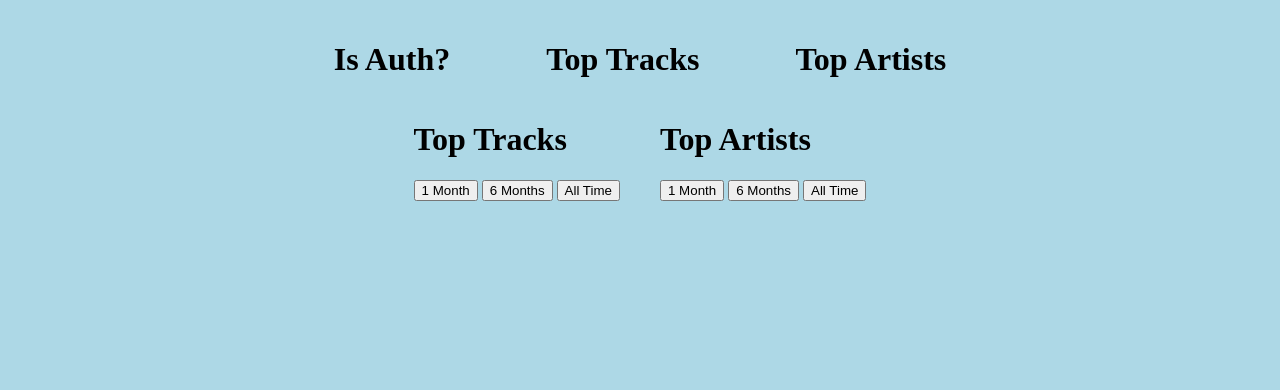
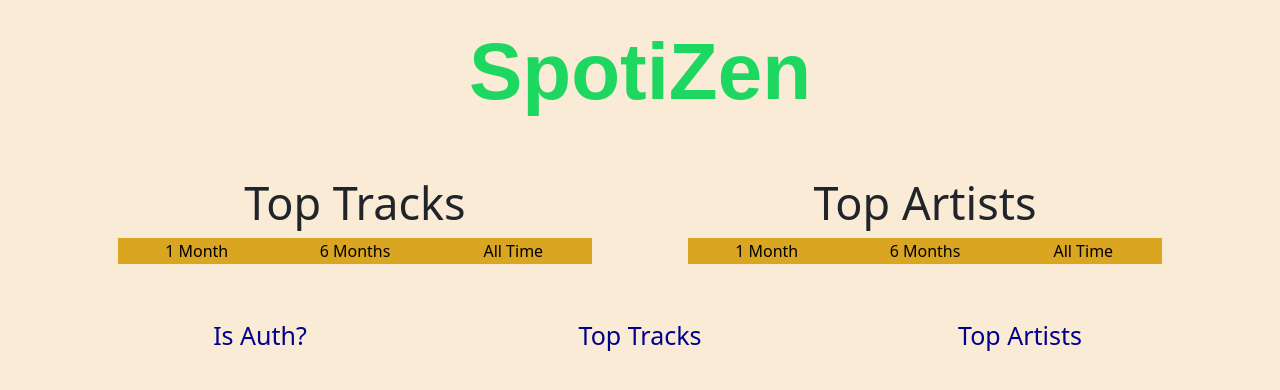
Before and after one commit to puravparab/SpotiZen, a Django app: page /main/ in a window 1280 px wide. Shown: the top 390 px of the page. Run offline with Django 3.2, Linux system fonts and the light colour scheme.

Commit message:
Updated styling

```diff
--- a/SpotiZen/frontend/templates/frontend/index.html
+++ b/SpotiZen/frontend/templates/frontend/index.html
@@ -1,16 +1,22 @@
 {% load static %}
 <!DOCTYPE html>
-<html>
+<html lang="en">
 <head>
 	<meta charset="utf-8">
+	<meta name="viewport" content="width=device-width, initial-scale=1">
+	<link href="https://cdn.jsdelivr.net/npm/bootstrap@5.1.1/dist/css/bootstrap.min.css" rel="stylesheet" integrity="sha384-F3w7mX95PdgyTmZZMECAngseQB83DfGTowi0iMjiWaeVhAn4FJkqJByhZMI3AhiU" crossorigin="anonymous">
 	<link rel="stylesheet" type="text/css" href="{% static 'frontend/css/main.css' %}">
+	<link rel="stylesheet" type="text/css" href="{% static 'frontend/css/bootstrap.css' %}">
+	<link rel="stylesheet" type="text/css" href="{% static 'frontend/css/dynamic.css' %}">
+
 	<title> SpotiZen </title>
 </head>
 <body>
-	<div class="main">
+	<div class="container">
 		{% block content %}
 		{% endblock %}
 	</div>
 	<script type="module" src="{% static 'frontend/js/main.js' %}" ></script>
+	<script src="https://cdn.jsdelivr.net/npm/bootstrap@5.1.1/dist/js/bootstrap.bundle.min.js" integrity="sha384-/bQdsTh/da6pkI1MST/rWKFNjaCP5gBSY4sEBT38Q/9RBh9AH40zEOg7Hlq2THRZ" crossorigin="anonymous"></script>
 </body>
 </html>
--- a/SpotiZen/frontend/templates/frontend/main.html
+++ b/SpotiZen/frontend/templates/frontend/main.html
@@ -1,40 +1,55 @@
 {% extends "frontend/index.html" %}
 
 {% block content %}
-	<div class="header">
-		<a href="{% url 'is-spotify-auth' %}">
+	<!-- Header -->
+	<div class="row justify-content-center align-items-center py-4 header">
+		<div class="col-12 col-md-5 title">
+			<h1>SpotiZen</h1>
+		</div>
+	</div>
+
+	<!-- Top Tracks and Top Artists Showcase-->
+	<div class="row justify-content-around align-items-start py-4 showcase">
+		<div class="col-lg-5 topTracksList">
+			<div class="row justify-content-center align-items-center title">
+				<h1 class="col-8">Top Tracks</h1>
+			</div>
+			<div class="row justify-content-around align-items buttonGrid">
+				<button class="col track-btn-1">1 Month</button>
+				<button class="col track-btn-2">6 Months</button>
+				<button class="col track-btn-3">All Time</button>
+			</div>
+			<div class="row justify-content-center align-items-center py-3" id="track"></div>
+		</div>
+
+		<div class="col-lg-5 topArtistsList">
+			<div class="row justify-content-center align-items-center title">
+				<h1 class="col-8">Top Artists</h1>
+			</div>
+			<div class="row buttonGrid">
+				<button class="col artist-btn-1">1 Month</button>
+				<button class="col artist-btn-2">6 Months</button>
+				<button class="col artist-btn-3">All Time</button>
+			</div>
+			<div class="row justify-content-center align-items-center py-3">
+				<div id="artist"></div>
+			</div>
+		</div>
+	</div>
+
+	<!-- Footer -->
+	<div class="row justify-content-center align-items-center sub-header">
+		<a class="col-7 col-sm-4" href="{% url 'is-spotify-auth' %}">
 			<h1>Is Auth?</h1>
 		</a>
-		<a href="{% url 'top-tracks' %}">
+		<a class="col-7 col-sm-4" href="{% url 'top-tracks' %}">
 			<h1>Top Tracks</h1>
 		</a>
 
-		<a href="{% url 'top-artists' %}">
+		<a class="col-7 col-sm-4" href="{% url 'top-artists' %}">
 			<h1>Top Artists</h1>
 		</a>
 	</div>
 
-	<div class="showcase">
-		<div class="topTracksList">
-			<h1>Top Tracks</h1>
-			<div class="buttonGrid">
-				<button class="track-btn-1">1 Month</button>
-				<button class="track-btn-2">6 Months</button>
-				<button class="track-btn-3">All Time</button>
-			</div>
-			<div id=track></div>
-		</div>
-
-		<div class="topArtistsList">
-			<h1>Top Artists</h1>
-			<div class="buttonGrid">
-				<button class="artist-btn-1">1 Month</button>
-				<button class="artist-btn-2">6 Months</button>
-				<button class="artist-btn-3">All Time</button>
-			</div>
-			<div id=artist></div>
-		</div>
-	</div>
-
 
 {% endblock %}
--- /dev/null
+++ b/SpotiZen/static/frontend/css/bootstrap.css
@@ -0,0 +1,33 @@
+.header .title{
+	display: flex;
+	justify-content: center;
+	align-content: center;
+}
+
+.header .title h1{
+	font-size: 80px;
+	font-family: Arial;
+	font-weight: bold;
+	color: rgb(30, 215, 96);
+}
+
+.sub-header a {
+	display: flex;
+	justify-content: center;
+	align-content: center;
+	color: darkblue;
+	text-decoration: none;
+}
+
+.sub-header a:visited{
+	color: darkblue;
+
+}
+
+.sub-header a:hover{
+	color: goldenrod;
+}
+.sub-header a h1{
+	font-size: 25px;
+
+}
--- /dev/null
+++ b/SpotiZen/static/frontend/css/dynamic.css
@@ -0,0 +1,24 @@
+.showcase .title h1{
+	text-align: center;
+	font-size: 45px;
+}
+.showcase button{
+	border: none;
+	background-color: goldenrod;
+}
+
+.showcase .topTracksList #track h3{
+	font-size: 17px;
+	line-height: 1.5;
+}
+
+.showcase .topArtistsList #artist h3{
+	font-size: 17px;
+
+}
+
+.showcase .topArtistsList #artist img{
+	width: 100px;
+	height: 100px;
+	padding: 0px;
+}
--- a/SpotiZen/static/frontend/css/main.css
+++ b/SpotiZen/static/frontend/css/main.css
@@ -7,57 +7,24 @@
 body{
 	margin: 0px;
 	padding: 0px;
-	background-color: lightblue;
+	background-color: antiquewhite;
 }
 
-.main{
-	padding: 20px;
-	color: black;
+.welcome-header{
+	position: absolute;
+	left: 50%;
+	top: 50%;
+	transform: translate(-50%, -50%);
 }
 
-.header{
-	display: flex;
-	align-items: center;
-	justify-content: center;
-}
-
-.header a{
-	padding-left: 3rem;
-	padding-right: 3rem;
-	color: black;
+.welcome-header a{
 	text-decoration: none;
 }
 
-.header a:visited{
-	color: black;
+.welcome-header h1{
+	font-size: 150px;
+	font-family: Arial;
+	font-weight: bold;
+	color: rgb(30, 215, 96);
+	margin: 0px;
 }
-
-.header a:hover{
-	color: purple;
-}
-
-.showcase{
-	display: flex;
-	justify-content: center;
-}
-
-.topTracksList{
-	padding-left: 20px;
-	padding-right: 20px;
-}
-
-.topArtistsList{
-	padding-left: 20px;
-	padding-right: 20px;
-}
-
-#track{
-	line-height: 3px;
-}
-
-#artist{
-	line-height: 3px;
-}
-
-#artist img{
-}
--- a/SpotiZen/static/frontend/js/spotify.js
+++ b/SpotiZen/static/frontend/js/spotify.js
@@ -19,7 +19,8 @@ export const getTopTracksList = async (url) => {
 	// Create New List
 	let index = 0;
 	for (let i in data){
-		let str = (index+1) + ": " + data[index].name;
+		let str = (index+1) + ": " + data[index].name
+					+ " - " + data[index].artists;
 		// console.log(str);
 		let h = document.createElement("h3");
 		let text = document.createTextNode(str);
```
Also changed, not shown: SpotiZen/frontend/templates/frontend/home.html (+12 -6 lines).
